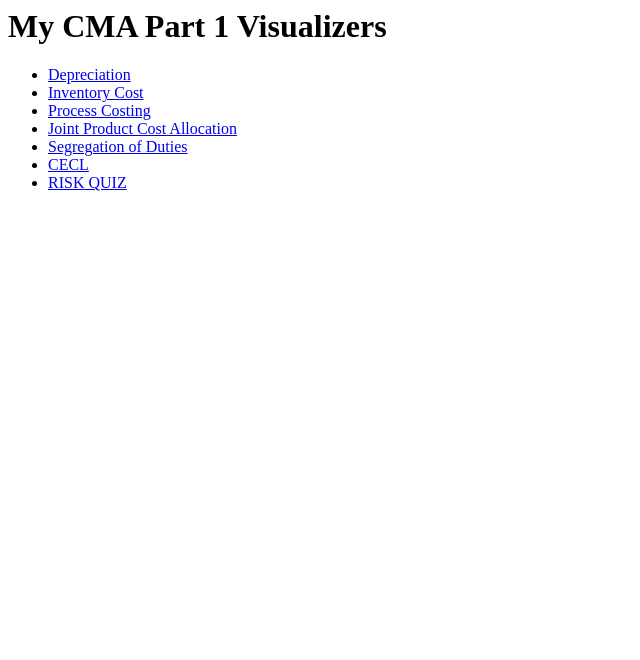
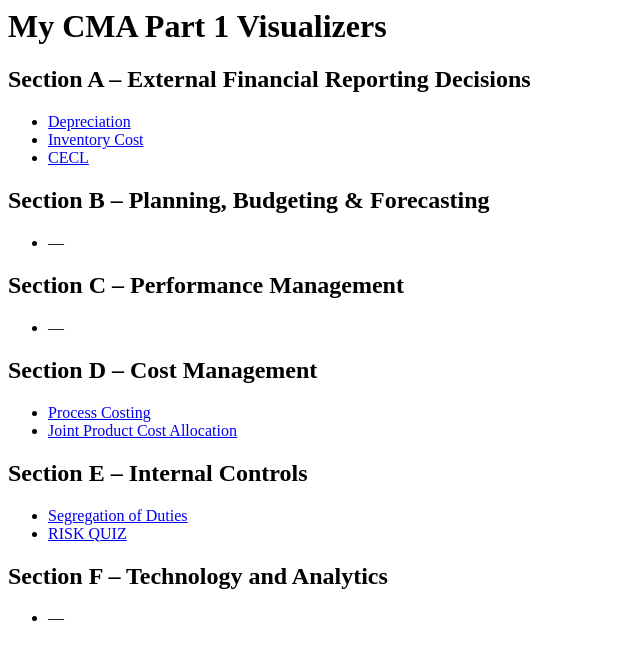
Before and after one commit to ralphpatrick/cma-visualizers, a plain HTML site: page index.html in a window 1280 px wide. Shown: the whole page, without its empty margins (0-640 px from the left). Drawn offline with Linux system fonts and the light colour scheme.

Commit message:
Update index.html

```diff
--- a/index.html
+++ b/index.html
@@ -5,14 +5,40 @@
 </head>
 <body>
   <h1>My CMA Part 1 Visualizers</h1>
+
+  <h2>Section A – External Financial Reporting Decisions</h2>
   <ul>
     <li><a href="Depreciation.html">Depreciation</a></li>
     <li><a href="inventory_cost_flow.html">Inventory Cost</a></li>
+    <li><a href="cecl.html">CECL</a></li>
+  </ul>
+
+  <h2>Section B – Planning, Budgeting & Forecasting</h2>
+  <ul>
+    <li>—</li>
+  </ul>
+
+  <h2>Section C – Performance Management</h2>
+  <ul>
+    <li>—</li>
+  </ul>
+
+  <h2>Section D – Cost Management</h2>
+  <ul>
     <li><a href="processcosting.html">Process Costing</a></li>
     <li><a href="jointcost.html">Joint Product Cost Allocation</a></li>
+  </ul>
+
+  <h2>Section E – Internal Controls</h2>
+  <ul>
     <li><a href="segregate.html">Segregation of Duties</a></li>
-    <li><a href="cecl.html">CECL</a></li>
     <li><a href="risk.html">RISK QUIZ</a></li>
   </ul>
+
+  <h2>Section F – Technology and Analytics</h2>
+  <ul>
+    <li>—</li>
+  </ul>
+
 </body>
 </html>
```
